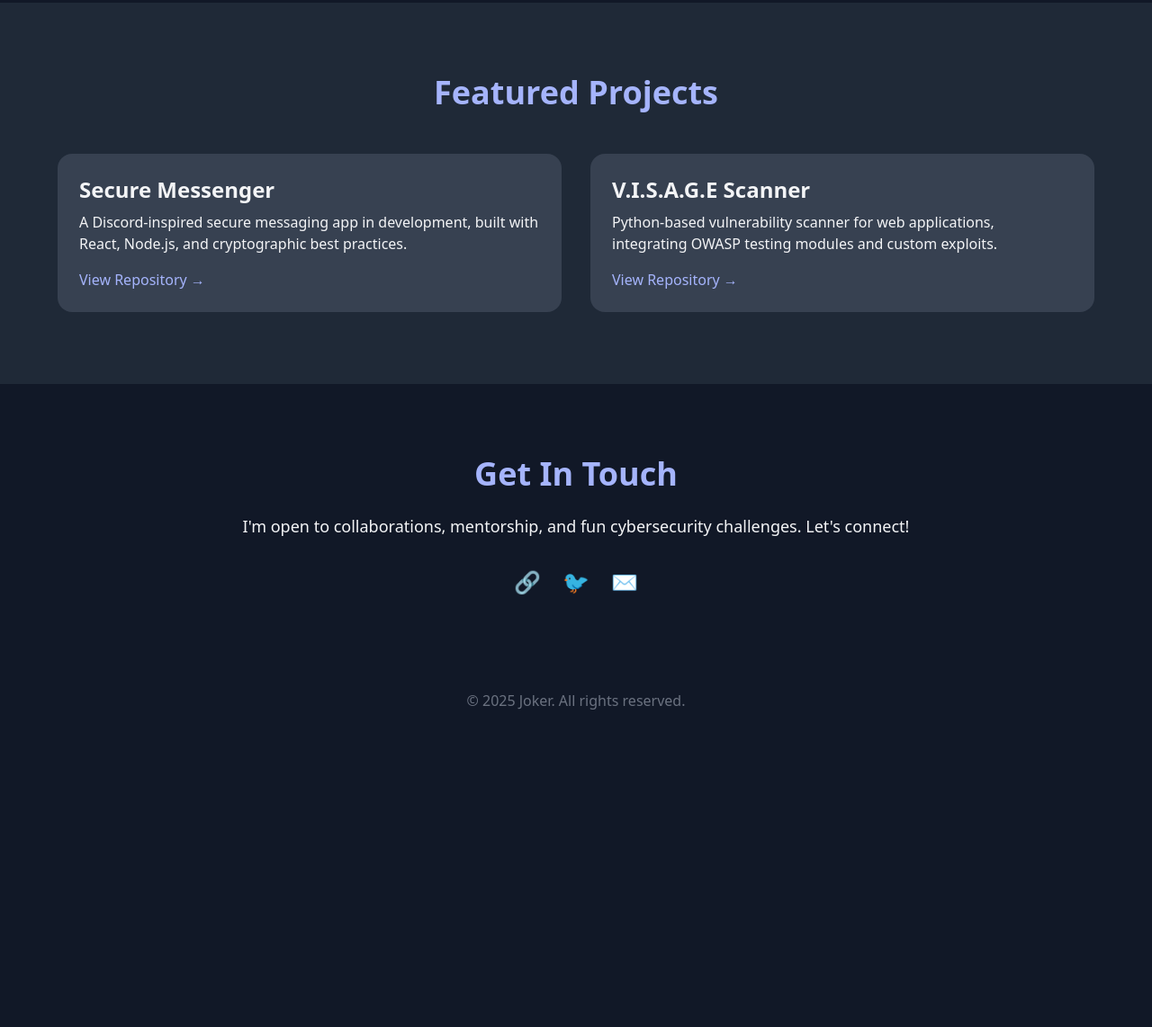
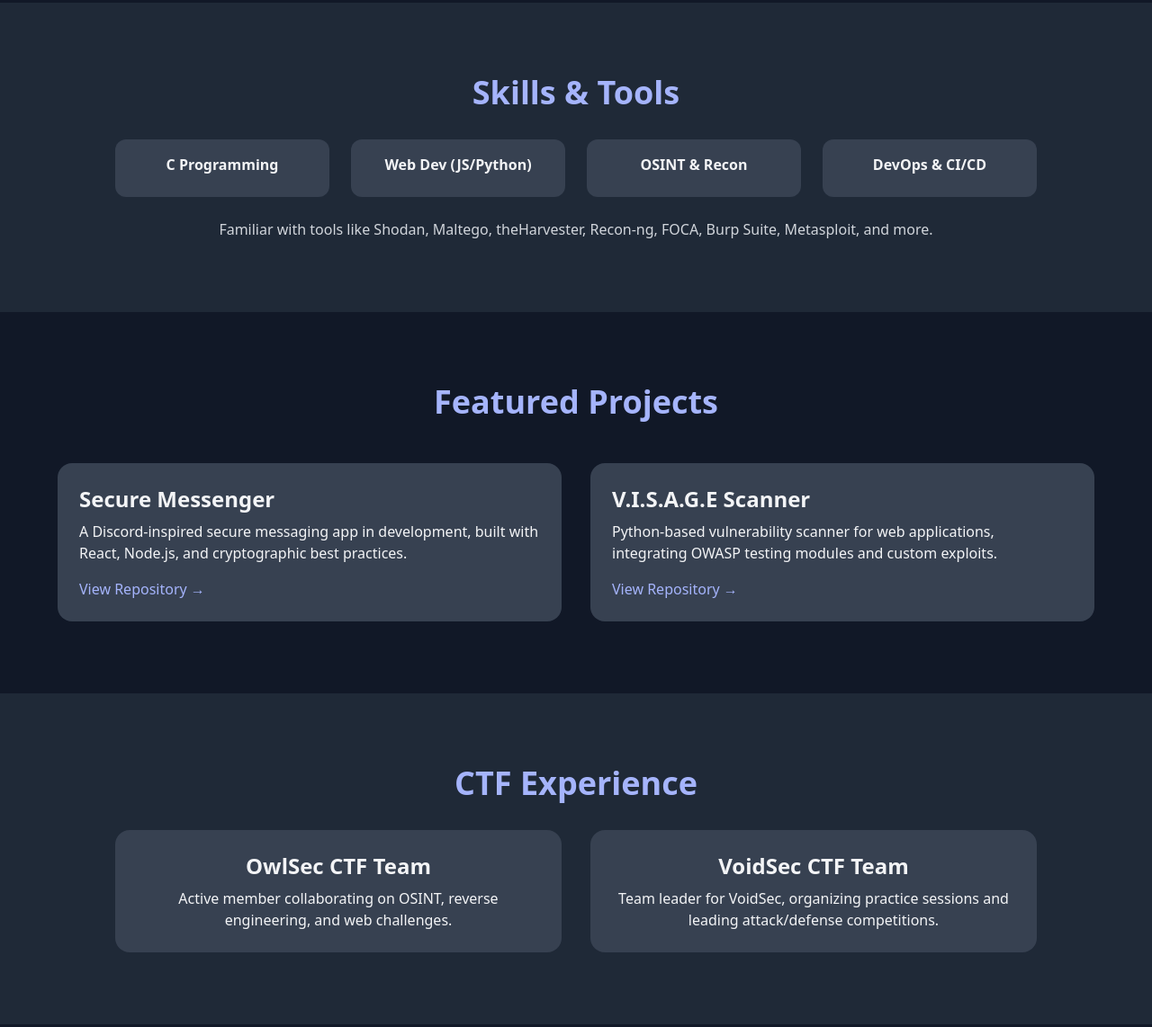
Before and after one commit to ridjan-xhika/portfolio, a plain HTML site: page index.html in a window 1280 px wide. Shown: the part 1177-2319 px from the top of the page at 90% size. Before the commit the page ends 1992 px from the top, so only its background shows below. Drawn offline with nearby package versions, Linux system fonts and the light colour scheme.

Commit message:
[+] adding index file

```diff
--- a/index.html
+++ b/index.html
@@ -12,25 +12,11 @@
   <script src="https://cdn.jsdelivr.net/npm/particles.js"></script>
   <style>
     /* Fullscreen particles background */
-    #particles-js {
-      position: fixed;
-      top: 0;
-      left: 0;
-      width: 100%;
-      height: 100%;
-      z-index: -1;
-    }
+    #particles-js { position: fixed; top: 0; left: 0; width: 100%; height: 100%; z-index: -1; }
     /* Custom scrollbar */
-    ::-webkit-scrollbar {
-      width: 8px;
-    }
-    ::-webkit-scrollbar-track {
-      background: rgba(255, 255, 255, 0.1);
-    }
-    ::-webkit-scrollbar-thumb {
-      background: rgba(255, 255, 255, 0.3);
-      border-radius: 4px;
-    }
+    ::-webkit-scrollbar { width: 8px; }
+    ::-webkit-scrollbar-track { background: rgba(255, 255, 255, 0.1); }
+    ::-webkit-scrollbar-thumb { background: rgba(255, 255, 255, 0.3); border-radius: 4px; }
   </style>
 </head>
 <body class="bg-gray-900 text-gray-100 font-sans leading-normal" data-aos-easing="ease-in-out" data-aos-duration="800">
@@ -40,10 +26,12 @@
   <!-- Navbar -->
   <nav class="fixed top-0 left-0 w-full bg-gray-800 bg-opacity-70 backdrop-blur-md z-50">
     <div class="max-w-6xl mx-auto px-4 flex justify-between items-center h-16">
-      <a href="#" class="text-2xl font-bold text-indigo-400 animate-pulse">Joker</a>
+      <a href="#home" class="text-2xl font-bold text-indigo-400 animate-pulse">Joker</a>
       <ul class="flex space-x-6">
         <li><a href="#about" class="hover:text-indigo-300">About</a></li>
+        <li><a href="#skills" class="hover:text-indigo-300">Skills</a></li>
         <li><a href="#projects" class="hover:text-indigo-300">Projects</a></li>
+        <li><a href="#ctf" class="hover:text-indigo-300">CTF</a></li>
         <li><a href="#contact" class="hover:text-indigo-300">Contact</a></li>
       </ul>
     </div>
@@ -73,8 +61,32 @@
     </div>
   </section>
 
+  <!-- Skills Section -->
+  <section id="skills" class="py-20 px-4 bg-gray-800">
+    <div class="max-w-5xl mx-auto" data-aos="zoom-in">
+      <h2 class="text-4xl font-bold mb-8 text-center text-indigo-300">Skills & Tools</h2>
+      <div class="grid grid-cols-2 md:grid-cols-4 gap-6 text-center">
+        <div class="p-4 bg-gray-700 rounded-xl hover:scale-105 transition">
+          <h3 class="font-semibold mb-2">C Programming</h3>
+        </div>
+        <div class="p-4 bg-gray-700 rounded-xl hover:scale-105 transition">
+          <h3 class="font-semibold mb-2">Web Dev (JS/Python)</h3>
+        </div>
+        <div class="p-4 bg-gray-700 rounded-xl hover:scale-105 transition">
+          <h3 class="font-semibold mb-2">OSINT & Recon</h3>
+        </div>
+        <div class="p-4 bg-gray-700 rounded-xl hover:scale-105 transition">
+          <h3 class="font-semibold mb-2">DevOps & CI/CD</h3>
+        </div>
+      </div>
+      <p class="mt-6 text-center text-gray-300">
+        Familiar with tools like Shodan, Maltego, theHarvester, Recon-ng, FOCA, Burp Suite, Metasploit, and more.
+      </p>
+    </div>
+  </section>
+
   <!-- Projects Section -->
-  <section id="projects" class="py-20 px-4 bg-gray-800">
+  <section id="projects" class="py-20 px-4">
     <div class="max-w-6xl mx-auto">
       <h2 class="text-4xl font-bold mb-12 text-center text-indigo-300" data-aos="fade-up">Featured Projects</h2>
       <div class="grid grid-cols-1 md:grid-cols-2 gap-8">
@@ -94,15 +106,32 @@
     </div>
   </section>
 
+  <!-- CTF Section -->
+  <section id="ctf" class="py-20 px-4 bg-gray-800">
+    <div class="max-w-5xl mx-auto text-center" data-aos="fade-up">
+      <h2 class="text-4xl font-bold mb-8 text-indigo-300">CTF Experience</h2>
+      <div class="grid grid-cols-1 md:grid-cols-2 gap-8">
+        <div class="bg-gray-700 rounded-2xl p-6 hover:shadow-lg transition">
+          <h3 class="text-2xl font-semibold mb-2">OwlSec CTF Team</h3>
+          <p>Active member collaborating on OSINT, reverse engineering, and web challenges.</p>
+        </div>
+        <div class="bg-gray-700 rounded-2xl p-6 hover:shadow-lg transition">
+          <h3 class="text-2xl font-semibold mb-2">VoidSec CTF Team</h3>
+          <p>Team leader for VoidSec, organizing practice sessions and leading attack/defense competitions.</p>
+        </div>
+      </div>
+    </div>
+  </section>
+
   <!-- Contact Section -->
   <section id="contact" class="py-20 px-4">
     <div class="max-w-4xl mx-auto text-center" data-aos="fade-left">
       <h2 class="text-4xl font-bold mb-6 text-indigo-300">Get In Touch</h2>
       <p class="text-lg mb-8">I'm open to collaborations, mentorship, and fun cybersecurity challenges. Let's connect!</p>
       <div class="flex justify-center space-x-6 text-2xl">
-        <a href="https://linkedin.com/in/yourprofile" target="_blank" aria-label="LinkedIn" class="hover:text-indigo-300 transition">🔗</a>
-        <a href="https://twitter.com/yourprofile" target="_blank" aria-label="Twitter" class="hover:text-indigo-300 transition">🐦</a>
-        <a href="mailto:your.email@example.com" aria-label="Email" class="hover:text-indigo-300 transition">✉️</a>
+        <a href="https://linkedin.com/in/ridjan-xhika-8a0a312ab/" target="_blank" aria-label="LinkedIn" class="hover:text-indigo-300 transition">🔗</a>
+        <a href="https://x.com/joker4re" target="_blank" aria-label="Twitter" class="hover:text-indigo-300 transition">🐦</a>
+        <a href="mailto:joker4life@duck.com" aria-label="Email" class="hover:text-indigo-300 transition">✉️</a>
       </div>
     </div>
   </section>
@@ -118,26 +147,8 @@
     AOS.init();
     /* Particles.js config */
     particlesJS('particles-js', {
-      particles: {
-        number: { value: 80, density: { enable: true, value_area: 800 } },
-        color: { value: '#ffffff' },
-        shape: { type: 'circle' },
-        opacity: { value: 0.5 },
-        size: { value: 3 },
-        move: { enable: true, speed: 2 }
-      },
-      interactivity: {
-        detect_on: 'canvas',
-        events: {
-          onhover: { enable: true, mode: 'grab' },
-          onclick: { enable: true, mode: 'push' }
-        },
-        modes: {
-          grab: { distance: 200, line_linked: { opacity: 0.5 } },
-          push: { particles_nb: 4 }
-        }
-      },
-      retina_detect: true
+      particles: { number:{ value:80, density:{ enable:true, value_area:800 } }, color:{ value:'#ffffff' }, shape:{ type:'circle' }, opacity:{ value:0.5 }, size:{ value:3 }, move:{ enable:true, speed:2 } },
+      interactivity:{ detect_on:'canvas', events:{ onhover:{ enable:true, mode:'grab' }, onclick:{ enable:true, mode:'push' } }, modes:{ grab:{ distance:200, line_linked:{ opacity:0.5 } }, push:{ particles_nb:4 } } }, retina_detect:true
     });
   </script>
 </body>
```
